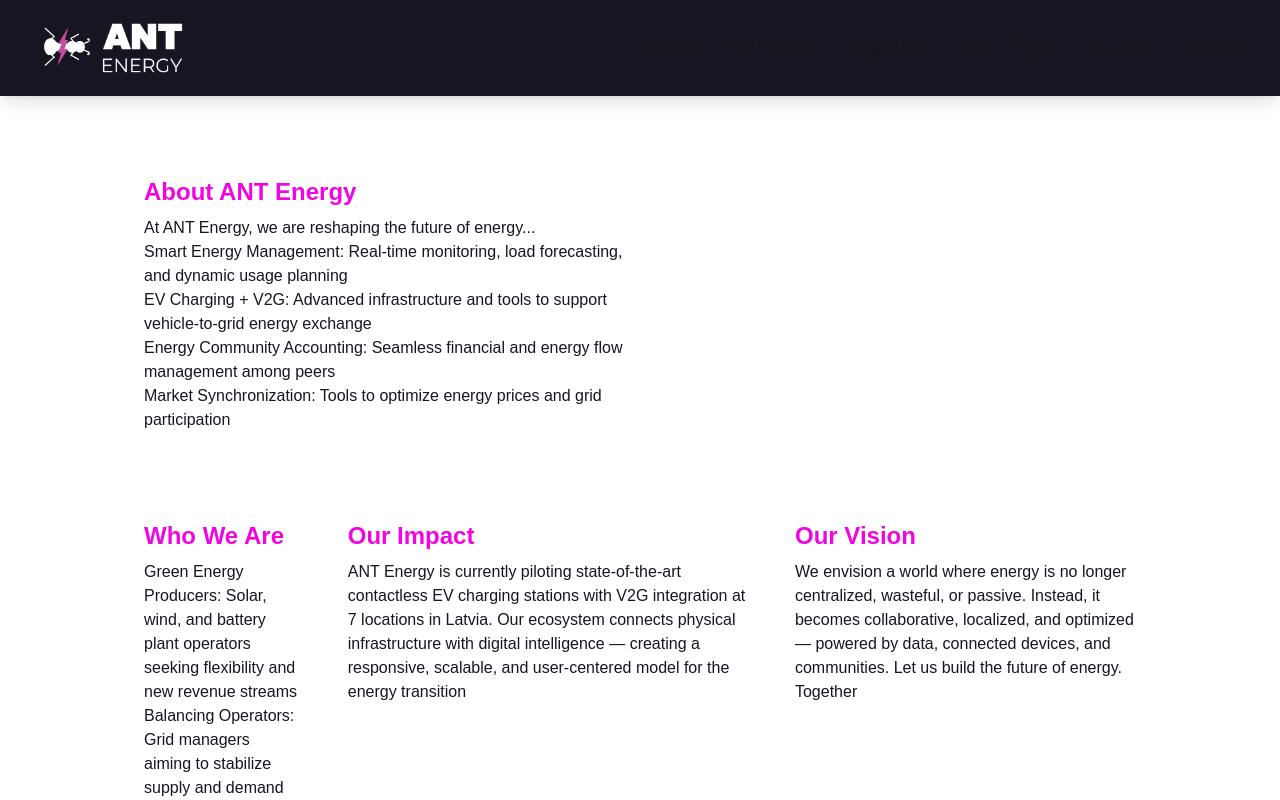
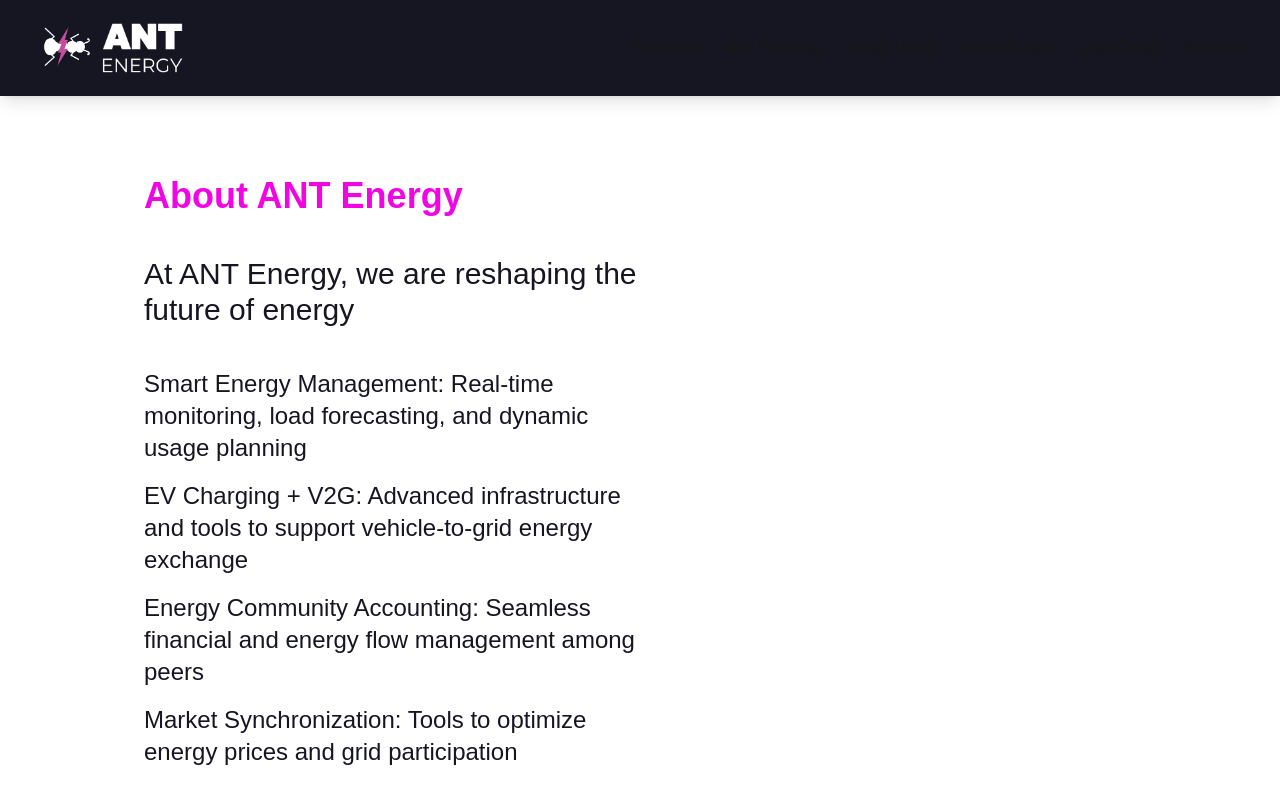
Before and after one commit to locusttoybox/ant-energy-web, a Next.js app: page /about in a window 1280 px wide. Built offline with nearby package versions, Linux system fonts and the light colour scheme.

Commit message:
`Refactor CSS and layout in AboutPage and various components`

```diff
--- a/src/app/about/page.tsx
+++ b/src/app/about/page.tsx
@@ -13,10 +13,12 @@
           <div className="flex flex-col md:flex-col lg:flex-row lg:items-center lg:gap-12 lg:pb-12">
             <div>
               {aboutUsIntro.map(({ title, description, points }, idx) => (
-                <div key={idx} className="pb-10">
-                  <h3 className="text-accent mb-2 text-2xl font-semibold">{title}</h3>
-                  <p className="text-secondary text-base">{description}</p>
-                  <ul className="text-secondary text-base">
+                <div key={idx} className="flex flex-col gap-10 pb-10">
+                  <h3 className="text-accent text-4xl font-semibold">{title}</h3>
+
+                  <p className="text-secondary text-3xl">{description}</p>
+
+                  <ul className="text-secondary flex flex-col gap-4 text-2xl">
                     {points.map((point, index) => (
                       <li key={index}>{point}</li>
                     ))}
@@ -26,9 +28,9 @@
             </div>
           </div>
         </div>
-        <div className="flex flex-col items-center lg:flex-row lg:items-start lg:gap-12 lg:pb-12">
+        <div className="flex flex-wrap justify-center gap-12 pb-12 lg:flex-nowrap lg:justify-start">
           {aboutUs.map(({ title, description, points }, idx) => (
-            <div key={idx} className="pb-10">
+            <div key={idx} className="flex w-full flex-col gap-2 pb-10 lg:w-1/3">
               <h3 className="text-accent mb-2 text-2xl font-semibold">{title}</h3>
               {description && <p className="text-secondary mb-4 text-base">{description}</p>}
               {points.length > 0 && (
--- a/src/app/components/AboutProject.tsx
+++ b/src/app/components/AboutProject.tsx
@@ -1,3 +1,4 @@
+'use client';
 import React from 'react';
 import '../globals.css';
 import { aboutProject, aboutProjectPoints } from '../data/aboutProject';
--- a/src/app/components/Features.tsx
+++ b/src/app/components/Features.tsx
@@ -1,3 +1,4 @@
+'use client';
 import React from 'react';
 import '../globals.css';
 
--- a/src/app/components/Overview.tsx
+++ b/src/app/components/Overview.tsx
@@ -1,3 +1,4 @@
+'use client';
 import React from 'react';
 import '../globals.css';
 import { overview } from '../data/overview';
--- a/src/app/components/TargetUsers.tsx
+++ b/src/app/components/TargetUsers.tsx
@@ -1,3 +1,4 @@
+'use client';
 import React from 'react';
 import Image from 'next/image';
 import '../globals.css';
--- a/src/app/data/aboutUs.ts
+++ b/src/app/data/aboutUs.ts
@@ -30,7 +30,7 @@
 export const aboutUsIntro = [
   {
     title: 'About ANT Energy',
-    description: 'At ANT Energy, we are reshaping the future of energy...',
+    description: 'At ANT Energy, we are reshaping the future of energy',
     points: [
       'Smart Energy Management: Real-time monitoring, load forecasting, and dynamic usage planning',
       'EV Charging + V2G: Advanced infrastructure and tools to support vehicle-to-grid energy exchange',
```
Also changed, not shown: src/app/globals.css (+2 -5 lines).
